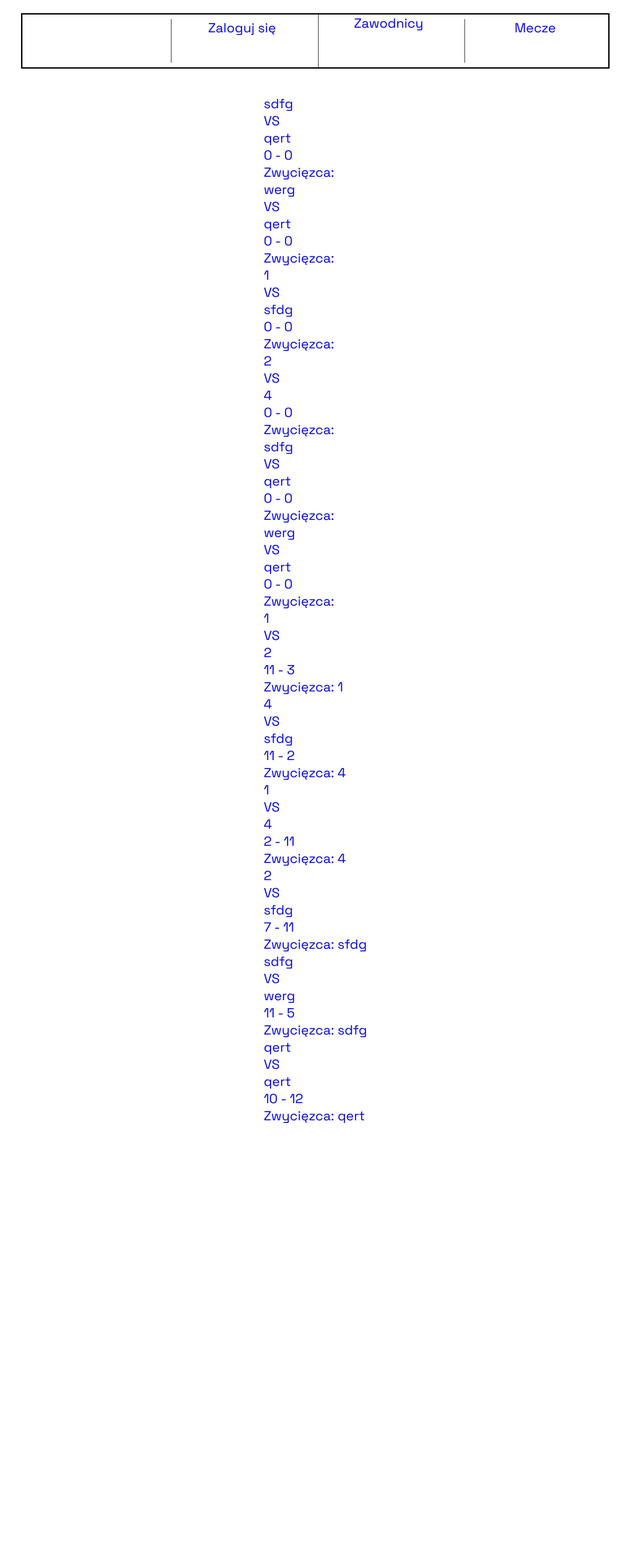
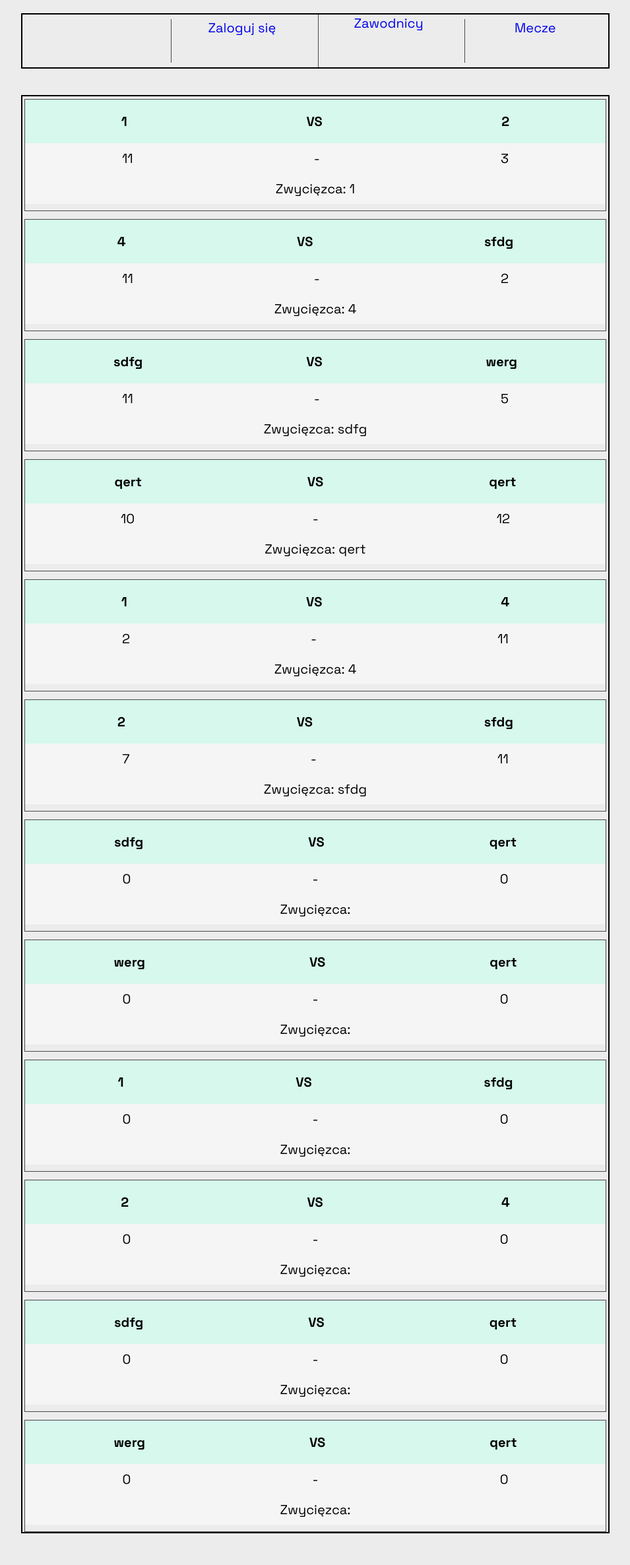
Before and after one commit to Faflox/squash, a Django app: page /matches/ in a window 1280 px wide. Shown: the whole page at 66% size, without its empty margins (162-1117 px from the left). Before the commit the page ends 1702 px from the top, so only its background shows below. Run offline with Django 5.2, Linux system fonts and the light colour scheme; data comes from the database, SQL or seed files in the repository; both versions use the stored data as it was after the commit.

Commit message:
update match winners and points balance

```diff
--- a/table/models.py
+++ b/table/models.py
@@ -7,6 +7,7 @@
     points = models.SmallIntegerField(default=0)
     games = models.SmallIntegerField(default=0)
     qualified = models.BooleanField(default=False)
+    point_balance = models.IntegerField(default=0)
 
     def __str__(self) -> str:
         return self.name
@@ -36,11 +37,22 @@
 
     def update_player_stats(self):
         players = [self.player1, self.player2]
+        #balans punktów
+        self.player1.point_balance += (self.score1 - self.score2)
+        self.player2.point_balance += (self.score2 - self.score1)
+        #zwycięzca
+        if self.score1 > self.score2:
+            self.winner = self.player1
+            self.player1.points += 1
+        else:
+            self.winner = self.player2
+            self.player2.points += 1
+        #zapis
         for player in players:
-            player.games +=1
-            if player == self.winner:
-                player.points += 1
+            player.games += 1
             player.save()
+        self.save()
+
 
 class Placement(models.Model):
     player = models.ForeignKey(Player, on_delete=models.CASCADE)
@@ -48,3 +60,6 @@
 
     def __str__(self) -> str:
         return f"{self.player} zajął {self.place}"
+
+    def create_placement(self):
+        top_players = Player.objects.order_by('-points', '-point_balance')[:4]
--- a/table/static/table/css/styles.css
+++ b/table/static/table/css/styles.css
@@ -6,6 +6,7 @@
     font-family: 'Space Grotesk', 'Space Mono', Arial, Helvetica, sans-serif;
     font-size: 20px;
     margin-top: 20px;
+    background-color: rgb(236, 236, 236);
 }
 
 button{
@@ -134,3 +135,52 @@
     font-size: 20px;
     font-family: 'Space Grotesk', 'Space Mono', Arial, Helvetica, sans-serif;
 }
+
+.matches{
+    display: flex;
+    flex-direction: column;
+    flex-grow: 1;
+}
+
+.match{
+    width: 100%;
+    display: flex;
+    align-items: center;
+    justify-content: center;
+}
+
+.navbar.matches a.match {
+    display: block;          /* Make the <a> element a block-level element */
+    width: 100%;
+    min-height: 160px;
+    padding-bottom: 8px;
+    margin-top: 4px;
+    border: 1px solid rgb(73, 73, 73);
+    color: black;
+
+}
+
+.navbar.matches .score,
+.navbar.matches .winner {
+    display: flex;           /* Use flexbox to arrange children horizontally */
+    justify-content:space-around; /* Distribute space between items */
+    padding: 10px;           /* Add some padding */
+    background-color: rgb(245, 245, 245);
+}
+
+
+.navbar.matches .score span {
+    margin: 0 0px;           /* Add some spacing between the score numbers */
+}
+
+
+.players{
+    background-color: rgb(214, 248, 237);
+    display: flex;           /* Use flexbox to arrange children horizontally */
+    justify-content:space-around;
+    padding-top: 20px;
+    padding-bottom: 20px;
+    padding-left: 10px;
+    padding-right: 10px;
+
+}
--- a/table/templates/table/index.html
+++ b/table/templates/table/index.html
@@ -20,7 +20,8 @@
           <th>Gracz</th>
           <th>Punkty</th>
           <th>Gry</th>
-          <th>Zakwalifikowany</th>
+          <th>Bilans</th>
+          <th>Awans</th>
         </tr>
       </thead>
       <tbody>
@@ -29,6 +30,7 @@
           <td>{{ player.name }}</td>
           <td>{{ player.points }}</td>
           <td>{{ player.games }}</td>
+          <td>{{ player.point_balance }}</td>
           {% if player.qualified  == False %}
           <td>Nie</td>
           {% else %}
--- a/table/templates/table/match.html
+++ b/table/templates/table/match.html
@@ -12,7 +12,7 @@
     <form method="post">
         {% csrf_token %}
         {{ form.as_p }}
-        <button type="submit">Update Score</button>
+        <button type="submit">Zatwierdź wynik</button>
       </form>
   </div>
 {% endblock content %}
--- a/table/templates/table/matches.html
+++ b/table/templates/table/matches.html
@@ -5,15 +5,14 @@
 {% endblock head %}
 
 {% block content %}
-<div class="matches-container">
-    <div class="matches-list">
+<div class="navbar matches">
   {% for match in matches %}
-        <a href="{% url "table:match_score" match.id %}">
-            <div class="match">
+    <a href="{% url "table:match_score" match.id %}" class='match'>
+        <div class='match-content'>
             <div class="players">
-                    <div class="item item-1">{{ match.player1 }}</div>
-                    <div class="item item-2">VS</div>
-                    <div class="item item-3">{{ match.player2 }}</div>
+                <div class="item item-1"><b>{{ match.player1 }}</b></div>
+                <div class="item item-2"><b>VS</b></div>
+                <div class="item item-3"><b>{{ match.player2 }}</b></div>
             </div>
             <div class='score'>
                 <span>{{ match.score1 }}</span>
@@ -31,5 +30,4 @@
     </a>
   {% endfor %}
 </div>
-</div>
 {% endblock content %}
--- a/table/views.py
+++ b/table/views.py
@@ -2,11 +2,10 @@
 from django.contrib.auth.decorators import login_required
 from .forms import createPlayer, updateMatch
 from .models import Player, Match
-import random
 
 # Create your views here.
 def index(request):
-    players = Player.objects.order_by('-points')
+    players = Player.objects.order_by('-points', '-point_balance')
     return render(request, 'table/index.html', context={'players': players})
 
 @login_required
@@ -21,7 +20,7 @@
     return render(request, 'table/add_player.html', context={'form': form})
 
 def matches(request):
-    matches = Match.objects.order_by('winner')
+    matches = Match.objects.all()
     return render(request, 'table/matches.html', context={'matches': matches})
 
 @login_required
@@ -46,40 +45,37 @@
 
         players = list(Player.objects.all())
         num_players = len(players)
-        random.shuffle(players)
-        matches = []
-
-        #ilość meczy zmieniaj tutaj--------------------------------------------
-        num_matches = 3
-        player_match_counts = {player: 0 for player in players}
-
-        for i in range(num_players):
-            player1 = players[i]
-            for j in range(i + 1, num_players):
-                player2 = players[j]
-
-                if (player_match_counts[player1] < num_matches and
-                    player_match_counts[player2] < num_matches):
-
-                    match = Match(player1=player1, player2=player2)
-                    matches.append(match)
-
-
-                    player_match_counts[player1] += 1
-                    player_match_counts[player2] += 1
-
-                    if all(count >= num_matches for count in player_match_counts.values()):
-                        break
-
-            if all(count >= num_matches for count in player_match_counts.values()):
-                break
-
-        random.shuffle(matches)
-        Match.objects.bulk_create(matches)
-
+        schedule = generate_schedule(players)
+        for player1, player2 in schedule:
+            Match.objects.create(player1=player1, player2=player2)
     return redirect('table:matches')
 
+def generate_schedule(players):
+    if len(players) == 8:
+        matches = [
+            (players[0], players[1]), (players[2], players[3]),
+            (players[4], players[5]), (players[6], players[7]),
+            (players[0], players[2]), (players[1], players[3]),
+            (players[4], players[6]), (players[5], players[7]),
+            (players[0], players[3]), (players[1], players[2]),
+            (players[4], players[7]), (players[5], players[6])
+        ]
+    elif len(players) == 9:
+        matches = [
+            (players[0], players[1]), (players[0], players[2]),
+            (players[0], players[3]),
+            (players[1], players[4]), (players[1], players[5]),
+            (players[2], players[6]), (players[2], players[7]),
+            (players[3], players[8]),
+            (players[4], players[6]), (players[4], players[7]),
+            (players[5], players[8]), (players[5], players[3]),
+            (players[6], players[0]), (players[6], players[8]),
+            (players[7], players[1]), (players[7], players[3]),
+            (players[8], players[2]), (players[8], players[4])
+        ]
+    return matches
 @login_required
+
 def reset_tournament(request):
     if request.method == "POST":
         Player.objects.all().delete()
```
Also changed, not shown: table/forms.py (+1 -9 lines), table/templates/table/finals.html (added, +7 -0 lines), db.sqlite3, table/migrations/0006_player_point_balance.py (added). Lines whose indentation alone changed are shown as unchanged.
